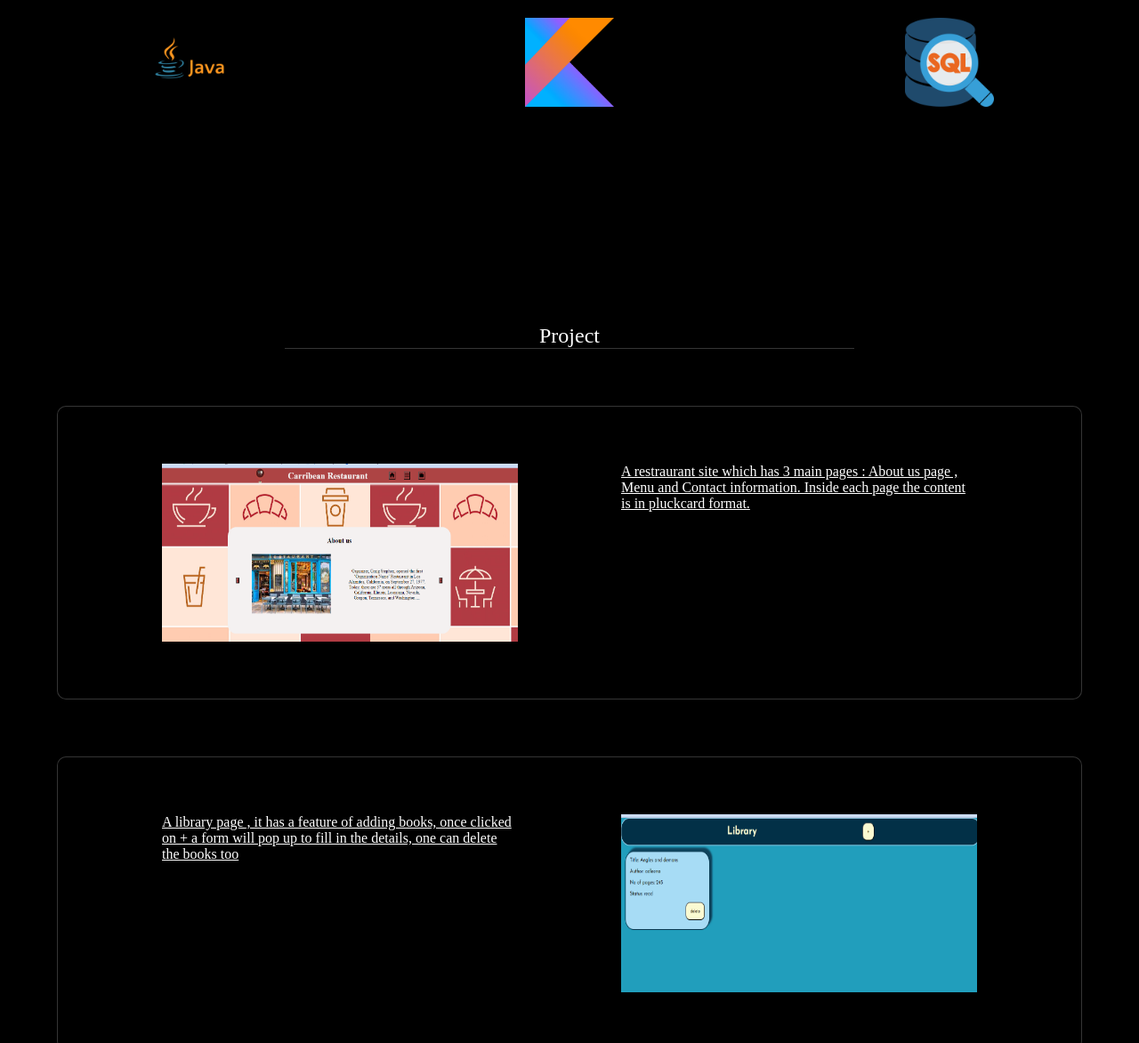
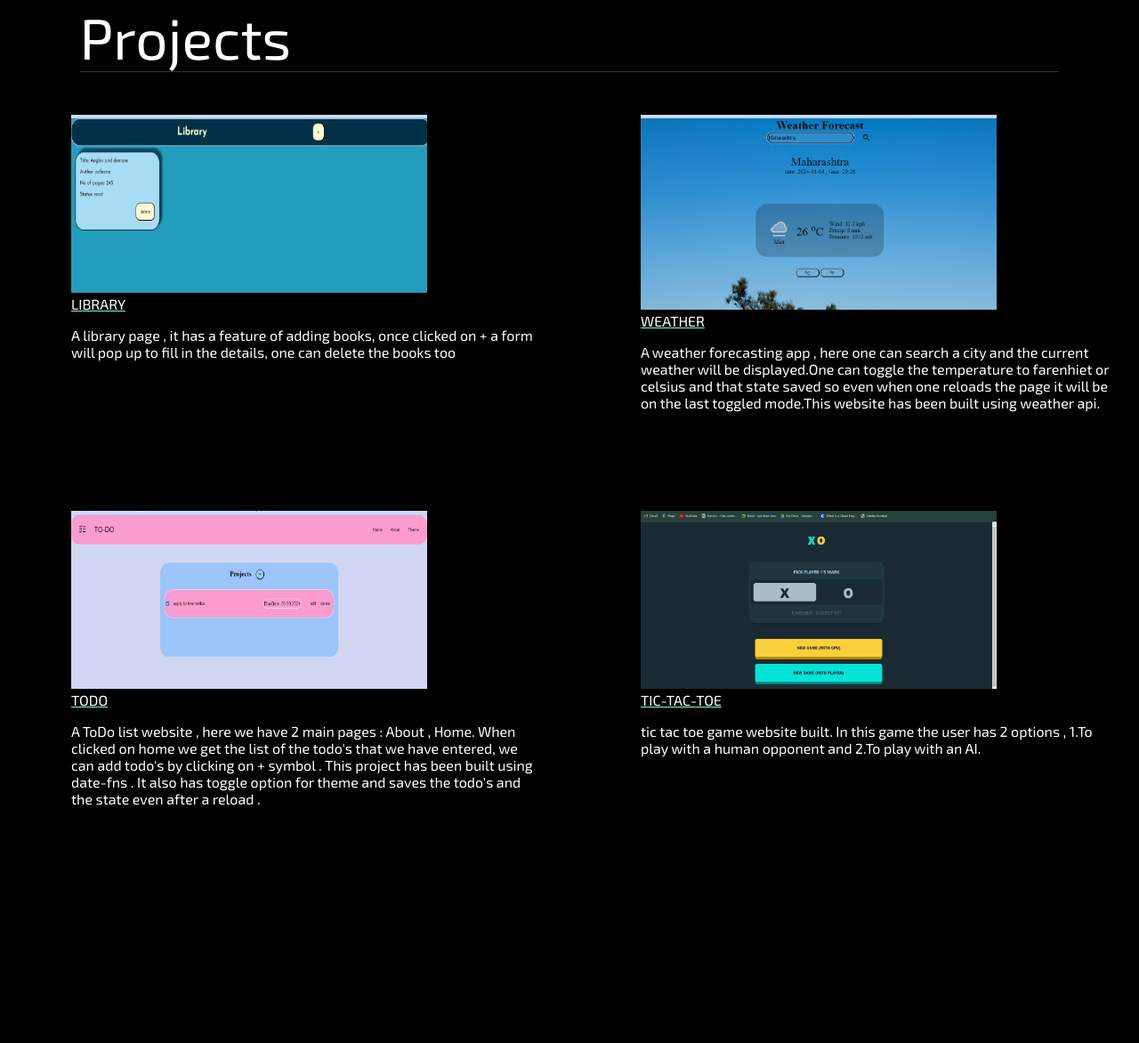
Before and after one commit to AdleenaLobo/protfolio-website, a website built with webpack: page dist/index.html in a window 1280 px wide. Shown: the part 1288-2460 px from the top of the page at 89% size. After the commit the page ends 2195 px from the top, so only its background shows below. Built offline with nearby package versions, Linux system fonts and the light colour scheme.

Commit message:
Finished update v1.0

```diff
--- a/src/addProjects.js
+++ b/src/addProjects.js
@@ -1,79 +1,79 @@
 import library from "../assets/library page.png";
-import restraurant from "../assets/restraurant page.png";
+import TicTacToe from "../assets/tic-tac-toe.png";
 import todo from "../assets/todo.png";
 import weather from "../assets/weather app.png";
 
-const array = ["restraurant", "library", "weather", "todo"];
-const array1 = [1, 0, 1, 0];
+const array = ["library", "weather", "todo", "tic-tac-toe"];
 let outerdiv;
-let innerElements1, innerElements2;
+let innerElements1, innerElements2, header;
 let link;
-let wrapText;
 
 function startProcess() {
-  for (let i = 0; i < array1.length; i++) {
-    createDivs(array1[i], array[i]);
+  for (let i = 0; i < array.length; i++) {
+    createDivs( array[i]);
   }
 }
-function createDivs(varA, varB) {
+function createDivs(varB) {
   outerdiv = document.createElement("div");
   link = document.createElement("a");
+  innerElements1 = document.createElement("img");
+  innerElements2 = document.createElement("div");
+  header = document.createElement("div");
   outerdiv.id = "project-content";
-  wrapText = document.createElement("div");
-  wrapText.id = "project-content-text";
-  if (varA == 1) {
-    innerElements1 = document.createElement("img");
-    innerElements2 = document.createElement("div");
-    if (varB == "restraurant") {
-      link.href = "https://adleenalobo.github.io/Restaurant-Page/";
-      innerElements1.src = restraurant;
+  innerElements2.id="project-content-text";
+
+    if (varB == "tic-tac-toe") {
+      link.href = "https://adleenalobo.github.io/tic_tac_toe/dist/index.html";
+      innerElements1.setAttribute("src", TicTacToe);
       innerElements2.textContent =
-        "A restraurant site which has 3 main pages : About us page , Menu and Contact information. Inside each page the content is in pluckcard format. ";
-      addElemToHtml(link, wrapText, outerdiv, innerElements1, innerElements2);
+        "tic tac toe game website built. In this game the user has 2 options , 1.To play with a human opponent and 2.To play with an AI.";
+      header.textContent = "TIC-TAC-TOE";
+      header.classList.add("projects-header");
+      addElemToHtml(link, outerdiv, innerElements1, innerElements2,header);
+
     } else if (varB == "weather") {
       link.href = "https://adleenalobo.github.io/weather_app/dist/index";
       innerElements1.setAttribute("src", weather);
       innerElements2.textContent =
         "A weather forecasting app  , here one can search a city and the  current weather will be displayed.One can toggle the temperature to farenhiet or celsius and that state saved so even when one reloads the page it will be on the last toggled mode.This website has been built using weather api.";
-      addElemToHtml(link, wrapText, outerdiv, innerElements1, innerElements2);
+        header.textContent = "WEATHER";
+        header.classList.add("projects-header");
+      addElemToHtml(link, outerdiv, innerElements1, innerElements2,header);
+
     }
-  } else {
-    innerElements2 = document.createElement("img");
-    innerElements1 = document.createElement("div");
-    if (varB == "library") {
+    else if (varB == "library") {
       link.href = "https://adleenalobo.github.io/Odin-Library/";
-      innerElements2.setAttribute("src", library);
-      innerElements1.textContent =
+      innerElements1.setAttribute("src", library);
+      innerElements2.textContent =
         "A library page , it has a feature of adding books, once clicked on  + a form will pop up to fill in the details, one can delete the books too";
-      addElemToHtml(link, wrapText, outerdiv, innerElements1, innerElements2);
+        header.textContent = "LIBRARY";
+        header.classList.add("projects-header");
+      addElemToHtml(link, outerdiv, innerElements1, innerElements2,header);
+
     } else if (varB == "todo") {
       link.href = "https://adleenalobo.github.io/todo_list/dist/index.html";
-      innerElements2.setAttribute("src", todo);
-      innerElements1.textContent =
+      innerElements1.setAttribute("src", todo);
+      innerElements2.textContent =
         "A ToDo list website , here we have 2 main pages : About , Home. When clicked on home we get the list of the todo's that we have entered,  we can add todo's by clicking on + symbol . This project has been built using date-fns . It also has toggle option for theme and saves the todo's and the state even after a reload .";
-      addElemToHtml(link, wrapText, outerdiv, innerElements1, innerElements2);
+        header.textContent = "TODO";
+        header.classList.add("projects-header");
+      addElemToHtml(link, outerdiv, innerElements1, innerElements2,header);
     }
-  }
 }
+
 function addElemToHtml(
   link,
-  wrapText,
   outerdiv,
   innerElements1,
-  innerElements2
+  innerElements2,
+  header
 ) {
   let project = document.getElementById("projects");
-  if (innerElements1.src == undefined) {
-    wrapText.appendChild(innerElements1);
-    outerdiv.appendChild(wrapText);
-    outerdiv.appendChild(innerElements2);
-  } else {
-    outerdiv.appendChild(innerElements1);
-    wrapText.appendChild(innerElements2);
-    outerdiv.appendChild(wrapText);
-  }
-  project.appendChild(link);
-  link.appendChild(outerdiv);
+  link.appendChild(innerElements1);
+  link.appendChild(header);
+  outerdiv.appendChild(link);
+  outerdiv.appendChild(innerElements2);
+  project.appendChild(outerdiv);
 }
 
 export { startProcess };
```
Also changed, not shown: assets/github.svg (added), assets/link-2.svg (added), assets/linkedin.svg (added), assets/mail.svg (added), assets/somedesign.jpg (added), assets/tic-tac-toe.png (added), dist/284bcfd5c35073fba6c4.png (added), dist/index.css, dist/index.html, dist/main.js, 1 other file.
